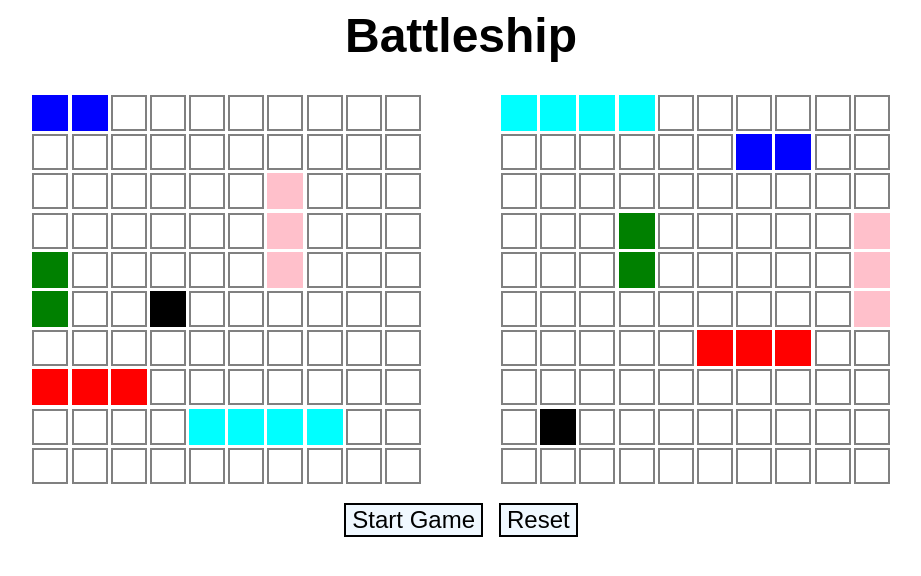
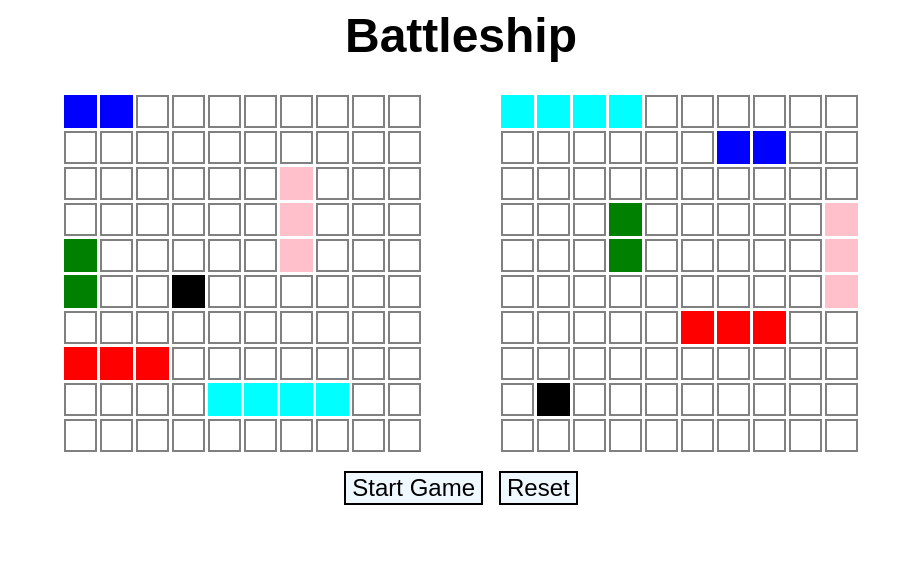
Before and after one commit to HasanMajid/battleship, a React (Vite) app: page / in a window 1280 px wide. Shown: the top 576 px of the page, without its empty margins (179-1100 px from the left). Built offline with nearby package versions, Linux system fonts and the light colour scheme.

Commit message:
Update square dimensions in Square.module.css

```diff
--- a/src/components/square/Square.module.css
+++ b/src/components/square/Square.module.css
@@ -1,6 +1,6 @@
 .square {
-    width: 2em;
-    height: 2rem;
+    width: 1.8rem;
+    height: 1.8rem;
     border: 2px solid gray;
     display: flex;
     justify-content: center;
```
